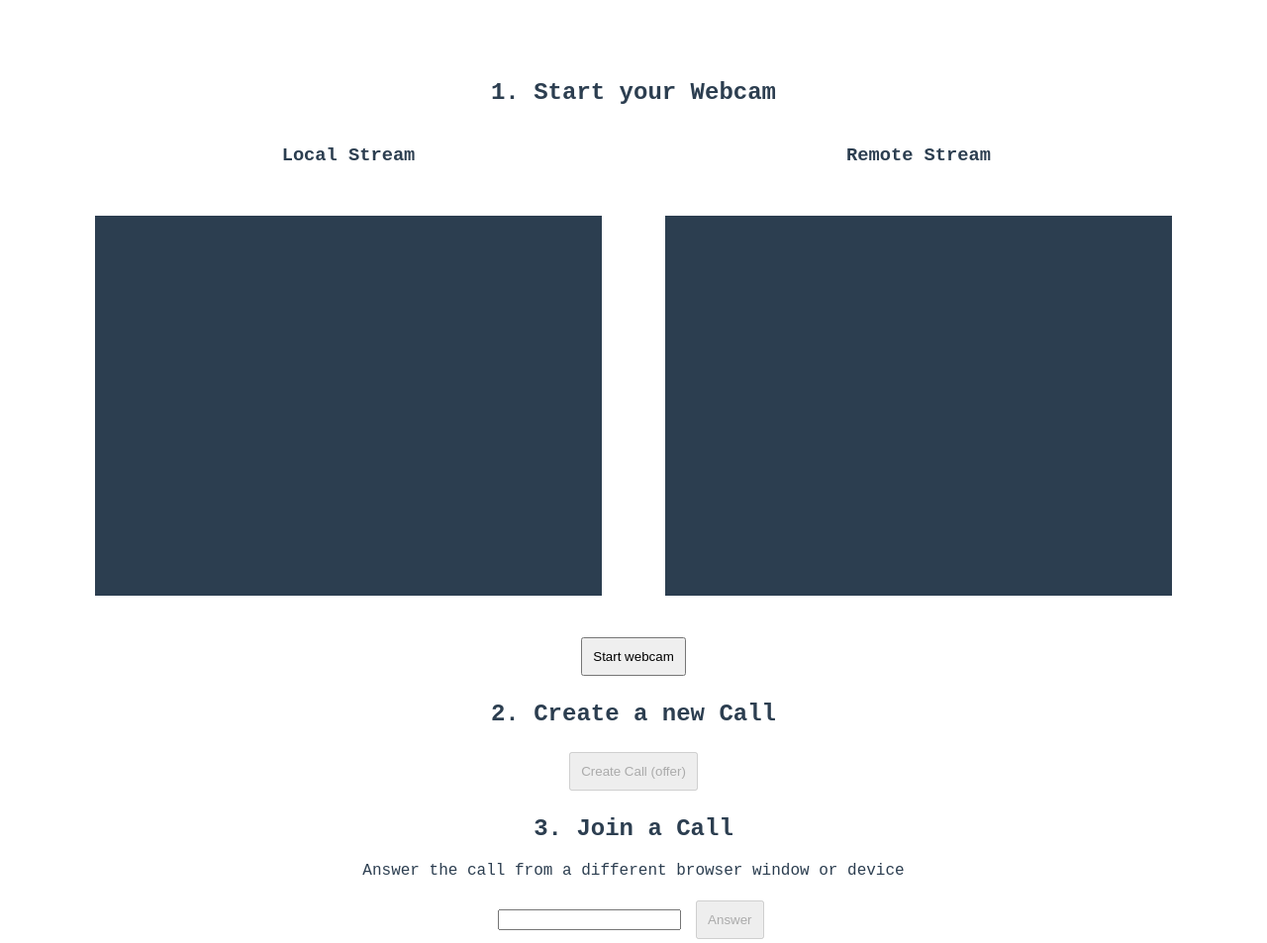
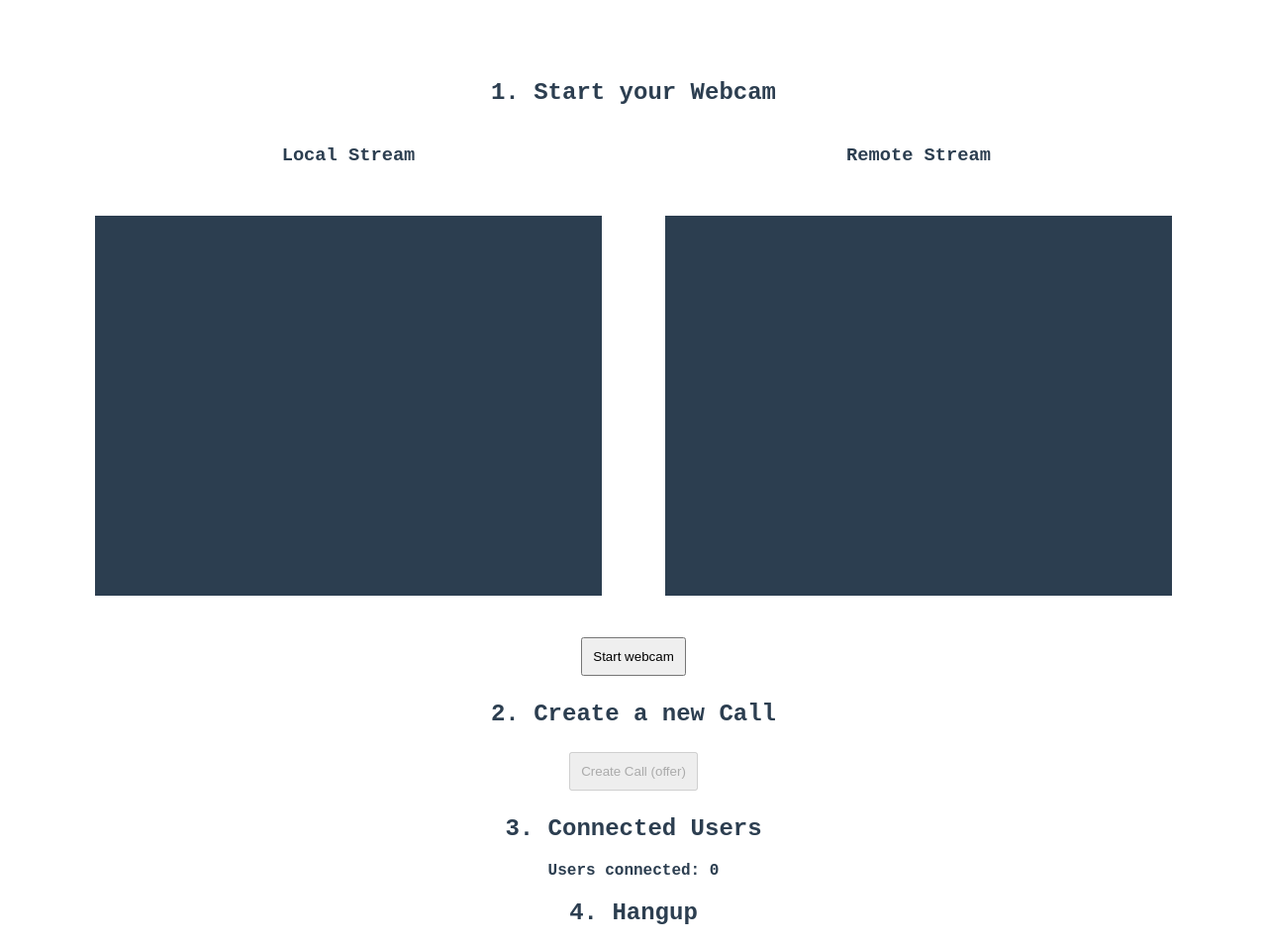
Before and after one commit to rainman456/vidoechat, a plain HTML site: page client/index.html in a window 1280 px wide. Shown: the top 953 px of the page at 99% size. Drawn offline with Linux system fonts and the light colour scheme; a web font is replaced by a local one.

Commit message:
Edit index.html

```diff
--- a/client/index.html
+++ b/client/index.html
@@ -3,7 +3,7 @@
   <head>
     <meta charset="UTF-8" />
     <meta name="viewport" content="width=device-width, initial-scale=1.0" />
-     <link rel="stylesheet" href="style.css">
+    <link rel="stylesheet" href="style.css">
     <title>WebRTC Demo</title>
     <style>
       .status-disconnected { color: red; }
@@ -41,11 +41,8 @@
     <h2>2. Create a new Call</h2>
     <button id="callButton" disabled>Create Call (offer)</button>
 
-    <h2>3. Join a Call</h2>
-    <p>Answer the call from a different browser window or device</p>
-
-    <input id="callInput" />
-    <button id="answerButton" disabled>Answer</button>
+    <h2>3. Connected Users</h2>
+    <div id="userCount" style="margin: 10px 0; font-weight: bold;">Users connected: 0</div>
 
     <h2>4. Hangup</h2>
     <button id="hangupButton" disabled>Hangup</button>
```
